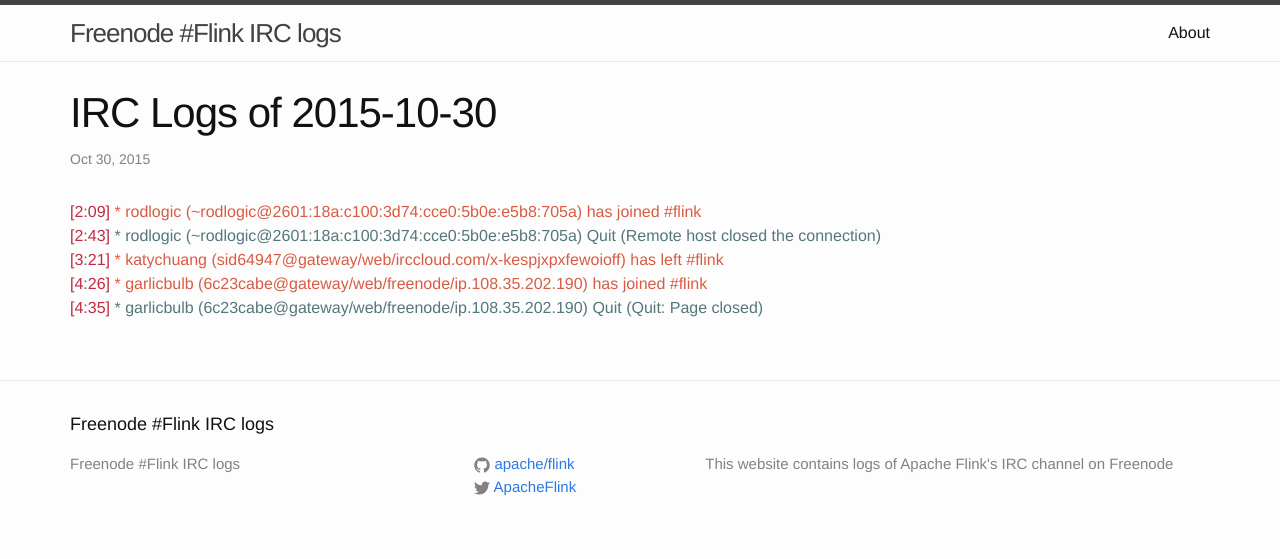
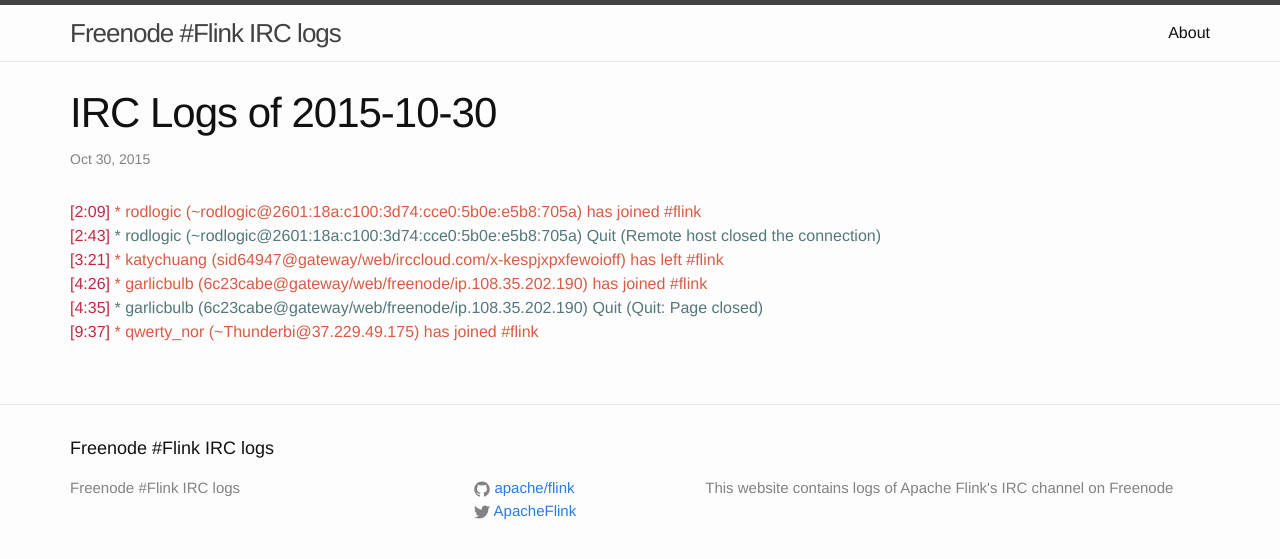
Before and after one commit to flink-irc-logs/flink-irc-logs.github.io, a Jekyll site: the page built from _posts/2015-10-30-logs.markdown, in a window 1280 px wide. Shown: the top 559 px of the page. Built offline with Jekyll 4.4.1, drawn with Linux system fonts in a browser that asks for light colours.

Commit message:
Update of the logs on Fri Oct 30 10:16:20 CET 2015

```diff
--- a/_posts/2015-10-30-logs.markdown
+++ b/_posts/2015-10-30-logs.markdown
@@ -9,3 +9,4 @@
 <span class="irc-date">[3:21]</span> <span class="irc-green">* katychuang (sid64947@gateway/web/irccloud.com/x-kespjxpxfewoioff) has left #flink</span><br />
 <span class="irc-date">[4:26]</span> <span class="irc-green">* garlicbulb (6c23cabe@gateway/web/freenode/ip.108.35.202.190) has joined #flink</span><br />
 <span class="irc-date">[4:35]</span> <span class="irc-navy">* garlicbulb (6c23cabe@gateway/web/freenode/ip.108.35.202.190) Quit (Quit: Page closed)</span><br />
+<span class="irc-date">[9:37]</span> <span class="irc-green">* qwerty_nor (~Thunderbi@37.229.49.175) has joined #flink</span><br />
```
